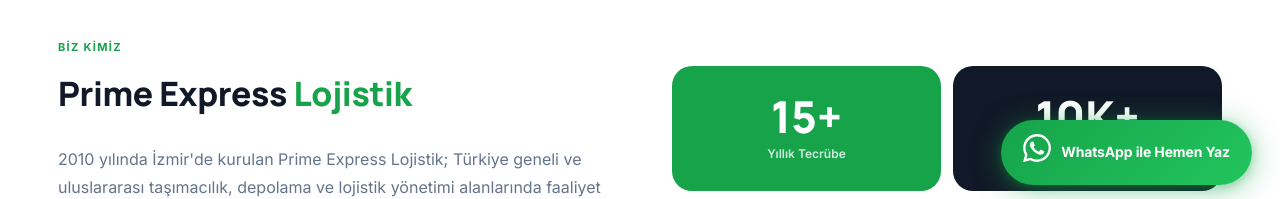
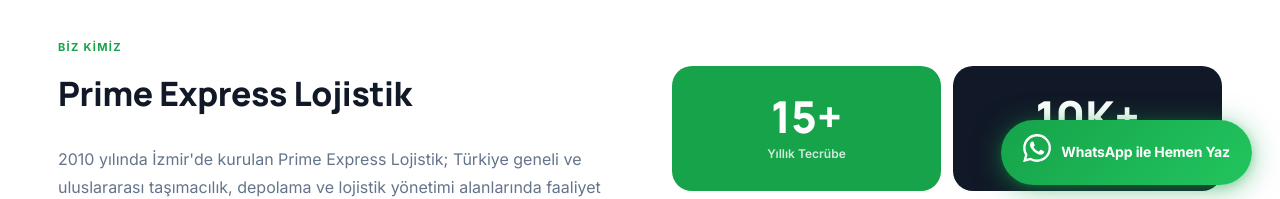
Before and after one commit to bonaperte5-coder/primelojistik, a website: page kurumsal.html in a window 1280 px wide. Shown: the part 585-784 px from the top of the page. Drawn offline with Linux system fonts and the light colour scheme.

Commit message:
fix: kurumsal section titles tek renk (lacivert)

```diff
--- a/kurumsal.html
+++ b/kurumsal.html
@@ -287,7 +287,7 @@
       color: var(--dark);
       letter-spacing: -0.01em;
     }
-    .corp-section-title span { color: var(--green); }
+    .corp-section-title span { color: var(--dark); }
 
     /* Responsive */
     @media (max-width: 900px) {
```
